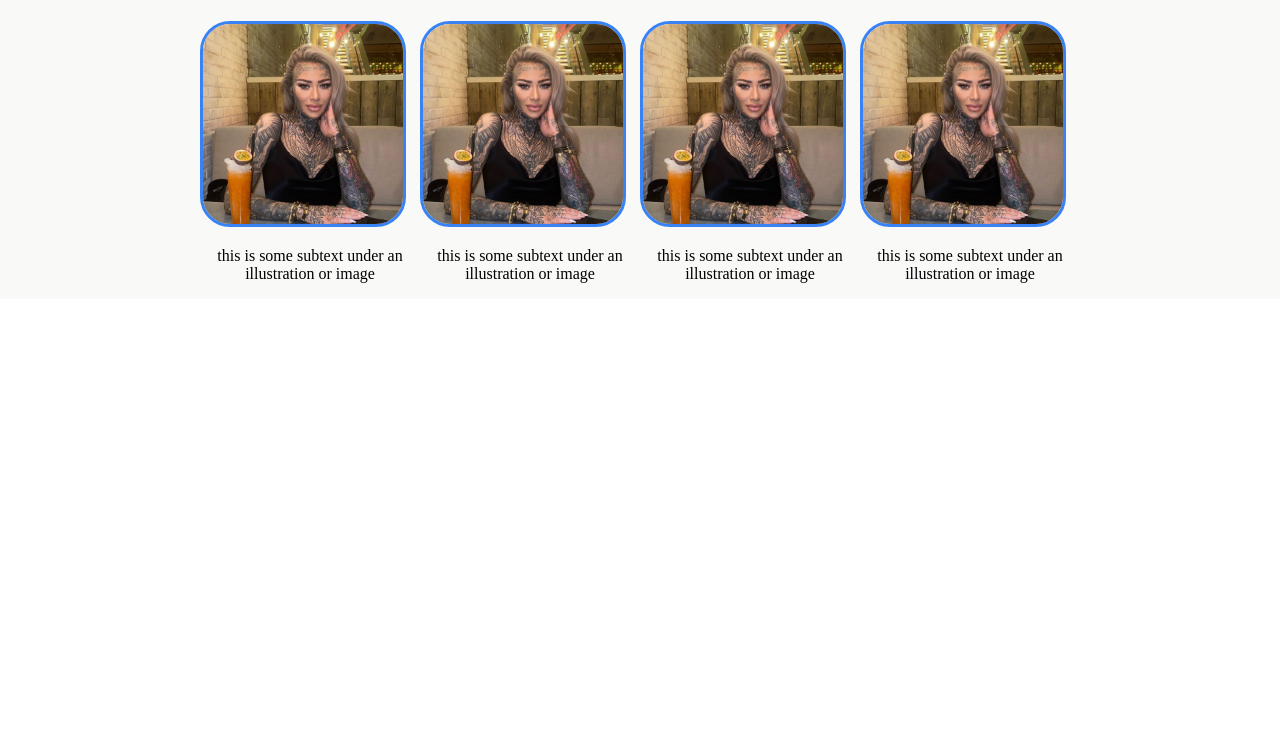
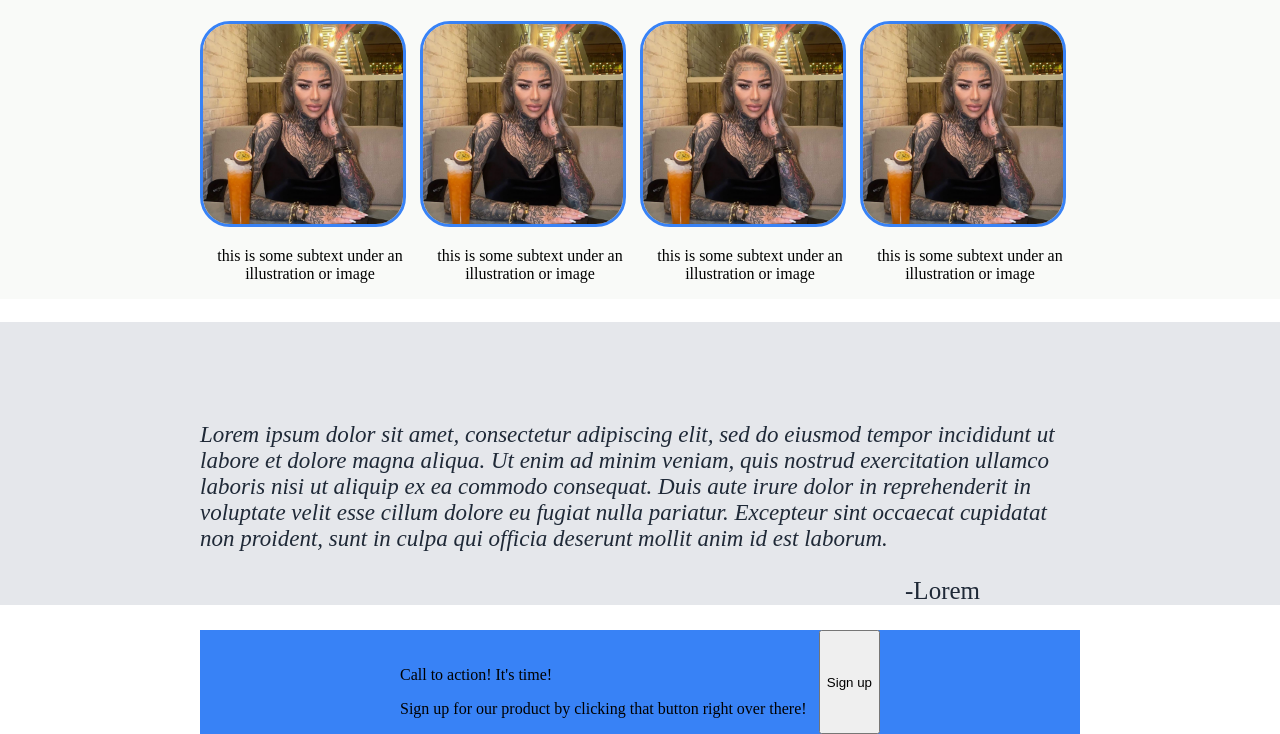
Before and after one commit to Sun-Bather/front_page_website_exercise, a plain HTML site: page index.html in a window 1280 px wide. Shown: the part 643-1377 px from the top of the page. Before the commit the page ends 942 px from the top, so only its background shows below. Drawn offline with Linux system fonts and the light colour scheme.

Commit message:
index.html

```diff
--- a/index.html
+++ b/index.html
@@ -56,6 +56,19 @@
 
     </div>
 
+    <div class="third-section">
+        <p class="quote">Lorem ipsum dolor sit amet, consectetur adipiscing elit, sed do eiusmod tempor incididunt ut labore et dolore magna aliqua. Ut enim ad minim veniam, quis nostrud exercitation ullamco laboris nisi ut aliquip ex ea commodo consequat. Duis aute irure dolor in reprehenderit in voluptate velit esse cillum dolore eu fugiat nulla pariatur. Excepteur sint occaecat cupidatat non proident, sunt in culpa qui officia deserunt mollit anim id est laborum.</p>
+        <p class="quoter">-Lorem</p>
+    </div>
+
+    <div class="fourth-section">
+        <div class="second-container">
+            <p class="fourth-header">Call to action! It's time!</p>
+            <p class="third-subtext">Sign up for our product by clicking that button right over there!</p>
+        </div>
+        <button class="second-button">Sign up</button>
+    </div>
+
 
 
 </body>
```
